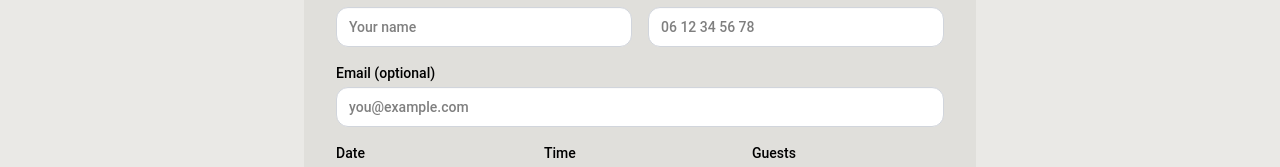
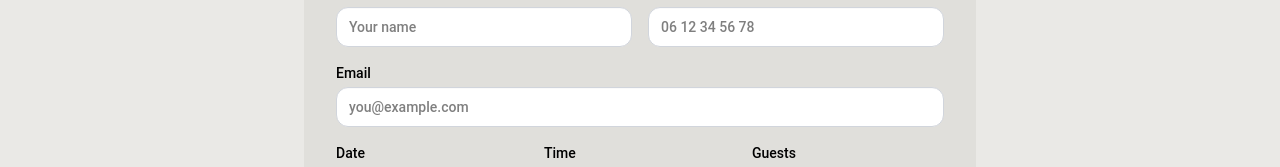
Before and after one commit to Dark-asteric/Chicken-Mood, a React (Vite) app: page /reservation in a window 1280 px wide. Shown: the part 323-490 px from the top of the page. Built offline with nearby package versions, Linux system fonts and the light colour scheme; no server answers.

Commit message:
fixed bug in reservation.jsx

```diff
--- a/src/component/page/Reservation.jsx
+++ b/src/component/page/Reservation.jsx
@@ -162,8 +162,8 @@ const Reservation = () => {
                             </div>
 
                             <label className="block text-sm font-medium">
-                                Email (optional)
-                                <input type="email" maxLength={120} value={form.email} onChange={set("email")} className={`text-black bg-white border border-gray-300 px-3 py-2 input ${fieldClass}`} placeholder="you@example.com" autoComplete="email" />
+                                Email
+                                <input required type="email" maxLength={120} value={form.email} onChange={set("email")} className={`text-black bg-white border border-gray-300 px-3 py-2 input ${fieldClass}`} placeholder="you@example.com" autoComplete="email" />
                             </label>
 
                             <div className="grid gap-4 sm:grid-cols-3">
```
